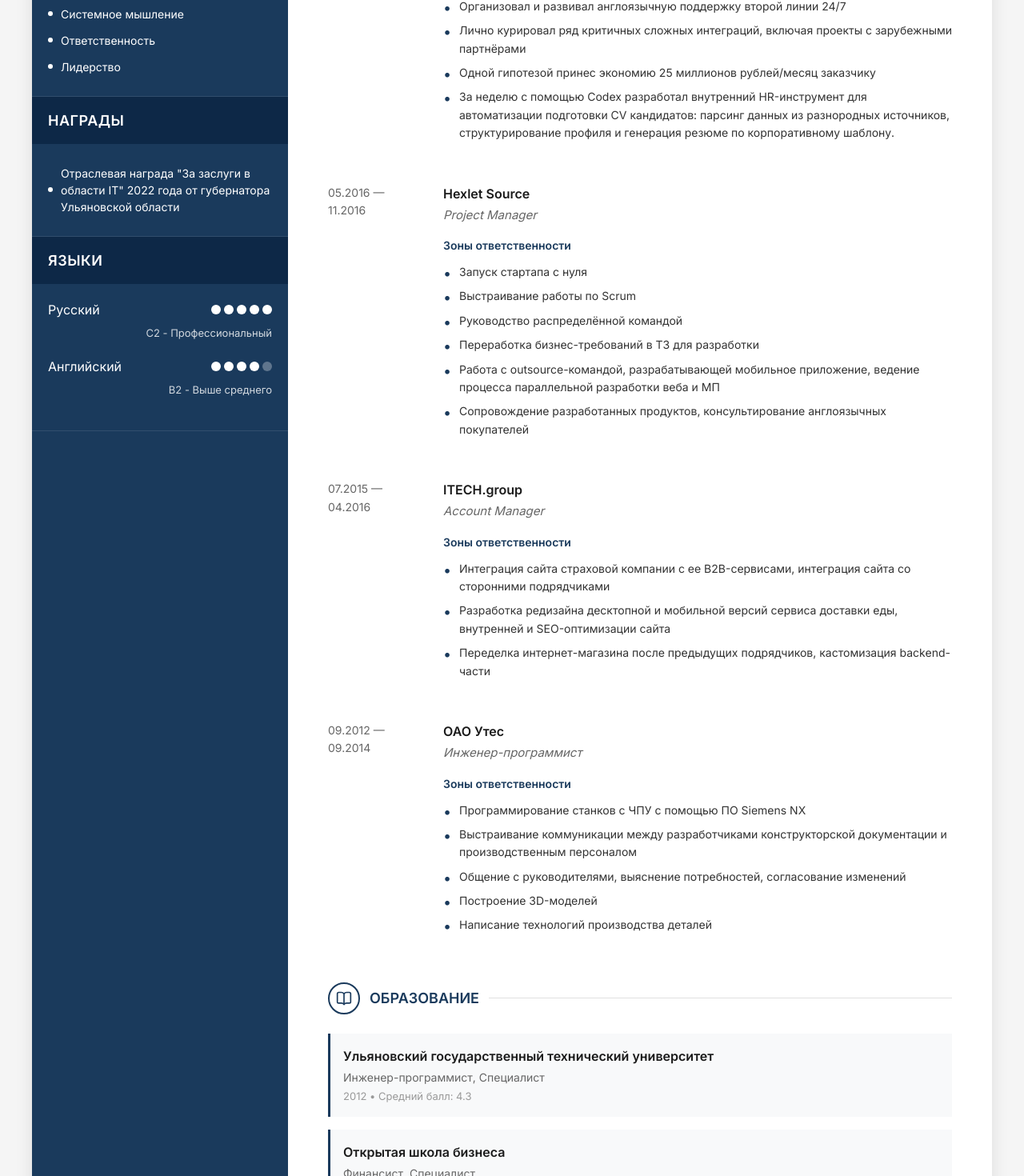
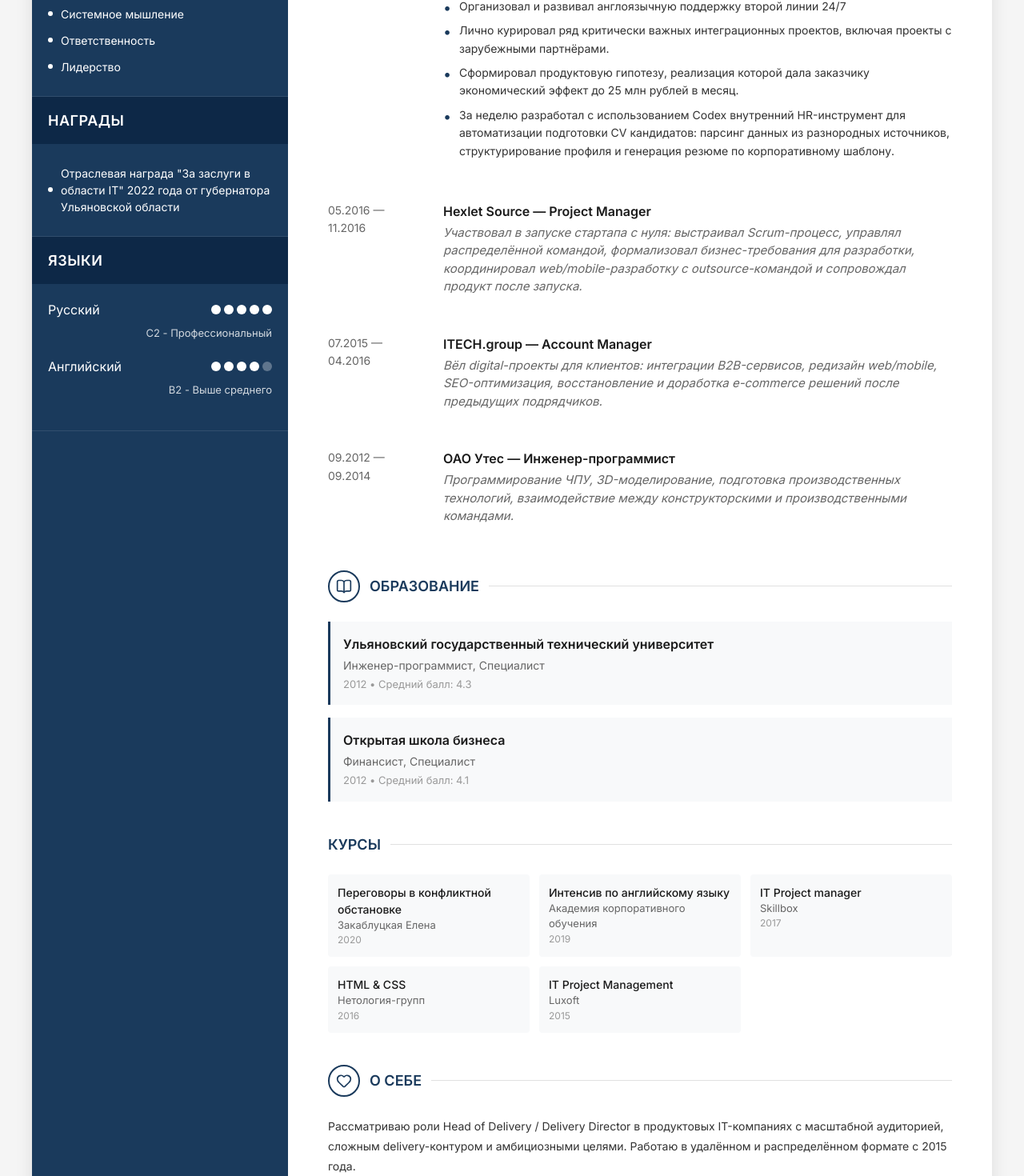
Before and after one commit to Sakmin/about, a Next.js app: page / in a window 1280 px wide. Shown: the part 1115-2585 px from the top of the page at 80% size. Built offline with nearby package versions, Linux system fonts and the light colour scheme.

Commit message:
Condense resume experience entries

```diff
--- a/src/components/Experience.tsx
+++ b/src/components/Experience.tsx
@@ -44,7 +44,7 @@ export default function Experience() {
 
               {job.achievements && job.achievements.length > 0 && (
                 <>
-                  <div className="experience-subtitle">{job.sectionTitle || "Ключевые достижения"}</div>
+                  <div className="experience-subtitle">{(job as { sectionTitle?: string }).sectionTitle || "Ключевые достижения"}</div>
                   <ul className="experience-list">
                     {job.achievements.map((item, i) => (
                       <li key={i}>{item}</li>
--- a/src/data/resume.ts
+++ b/src/data/resume.ts
@@ -67,51 +67,25 @@ export const resumeData = {
         "Вывел ряд сервисов продукта на 5 новых рынков Европы и СНГ (DAU 500k+)",
         "Масштабировал платежный сервис на горячую до пиковых нагрузок ~3 000 платежных запросов в минуту без потери производительности",
         "Организовал и развивал англоязычную поддержку второй линии 24/7",
-        "Лично курировал ряд критичных сложных интеграций, включая проекты с зарубежными партнёрами",
-        "Одной гипотезой принес экономию 25 миллионов рублей/месяц заказчику",
-        "За неделю с помощью Codex разработал внутренний HR-инструмент для автоматизации подготовки CV кандидатов: парсинг данных из разнородных источников, структурирование профиля и генерация резюме по корпоративному шаблону.",
+        "Лично курировал ряд критически важных интеграционных проектов, включая проекты с зарубежными партнёрами.",
+        "Сформировал продуктовую гипотезу, реализация которой дала заказчику экономический эффект до 25 млн рублей в месяц.",
+        "За неделю разработал с использованием Codex внутренний HR-инструмент для автоматизации подготовки CV кандидатов: парсинг данных из разнородных источников, структурирование профиля и генерация резюме по корпоративному шаблону.",
       ],
     },
     {
-      role: "Project Manager",
-      company: "Hexlet Source",
+      role: "Участвовал в запуске стартапа с нуля: выстраивал Scrum-процесс, управлял распределённой командой, формализовал бизнес-требования для разработки, координировал web/mobile-разработку с outsource-командой и сопровождал продукт после запуска.",
+      company: "Hexlet Source — Project Manager",
       period: "05.2016 — 11.2016",
-      description: "Проект по созданию многоязычной строительной платформы (сайт+мобильные приложения)",
-      sectionTitle: "Зоны ответственности",
-      achievements: [
-        "Запуск стартапа с нуля",
-        "Выстраивание работы по Scrum",
-        "Руководство распределённой командой",
-        "Переработка бизнес-требований в ТЗ для разработки",
-        "Работа с outsource-командой, разрабатывающей мобильное приложение, ведение процесса параллельной разработки веба и МП",
-        "Сопровождение разработанных продуктов, консультирование англоязычных покупателей",
-      ],
-      note: "Стартап закрылся по причине отсутствия нового раунда инвестиций",
     },
     {
-      role: "Account Manager",
-      company: "ITECH.group",
+      role: "Вёл digital-проекты для клиентов: интеграции B2B-сервисов, редизайн web/mobile, SEO-оптимизация, восстановление и доработка e-commerce решений после предыдущих подрядчиков.",
+      company: "ITECH.group — Account Manager",
       period: "07.2015 — 04.2016",
-      description: "Развитие и поддержка региональных и федеральных клиентов, ведение проектов. Достижение поставленных KPI",
-      sectionTitle: "Зоны ответственности",
-      achievements: [
-        "Интеграция сайта страховой компании с ее B2B-сервисами, интеграция сайта со сторонними подрядчиками",
-        "Разработка редизайна десктопной и мобильной версий сервиса доставки еды, внутренней и SEO-оптимизации сайта",
-        "Переделка интернет-магазина после предыдущих подрядчиков, кастомизация backend-части",
-      ],
     },
     {
-      role: "Инженер-программист",
-      company: "ОАО Утес",
+      role: "Программирование ЧПУ, 3D-моделирование, подготовка производственных технологий, взаимодействие между конструкторскими и производственными командами.",
+      company: "ОАО Утес — Инженер-программист",
       period: "09.2012 — 09.2014",
-      sectionTitle: "Зоны ответственности",
-      achievements: [
-        "Программирование станков с ЧПУ с помощью ПО Siemens NX",
-        "Выстраивание коммуникации между разработчиками конструкторской документации и производственным персоналом",
-        "Общение с руководителями, выяснение потребностей, согласование изменений",
-        "Построение 3D-моделей",
-        "Написание технологий производства деталей",
-      ],
     },
   ],
   education: [
@@ -125,6 +99,6 @@ export const resumeData = {
     { name: "HTML & CSS", school: "Нетология-групп", year: "2016" },
     { name: "IT Project Management", school: "Luxoft", year: "2015" },
   ],
-  about: "Рассматриваю свое дальнейшее развитие в продуктовой компании с большой аудиторией и амбициозными целями. Работаю удалённо с 2015 года. В свободное время интересуюсь темами истории, техники и политологии.",
+  about: "Рассматриваю роли Head of Delivery / Delivery Director в продуктовых IT-компаниях с масштабной аудиторией, сложным delivery-контуром и амбициозными целями. Работаю в удалённом и распределённом формате с 2015 года.",
   hobbies: "Горные активности, тренажерный зал, велопрогулки, походы по музеям, чтение книг.",
 };
```
